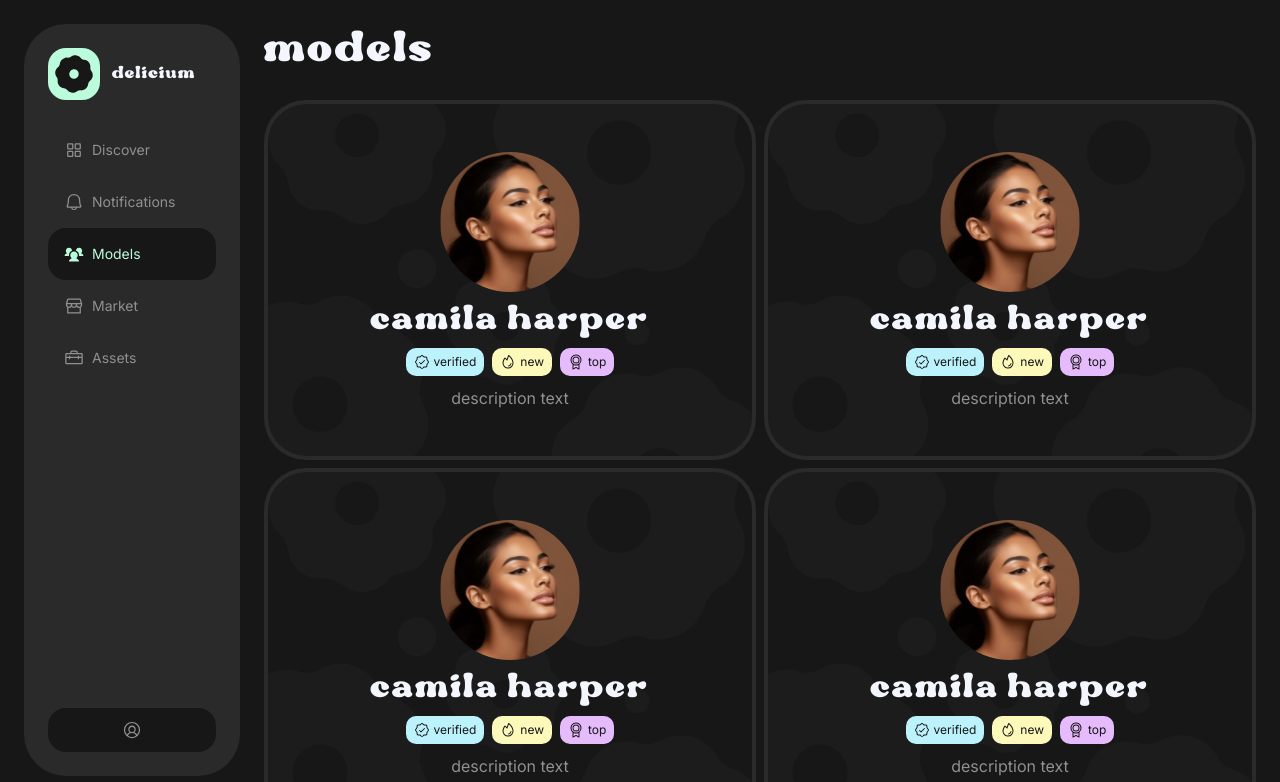
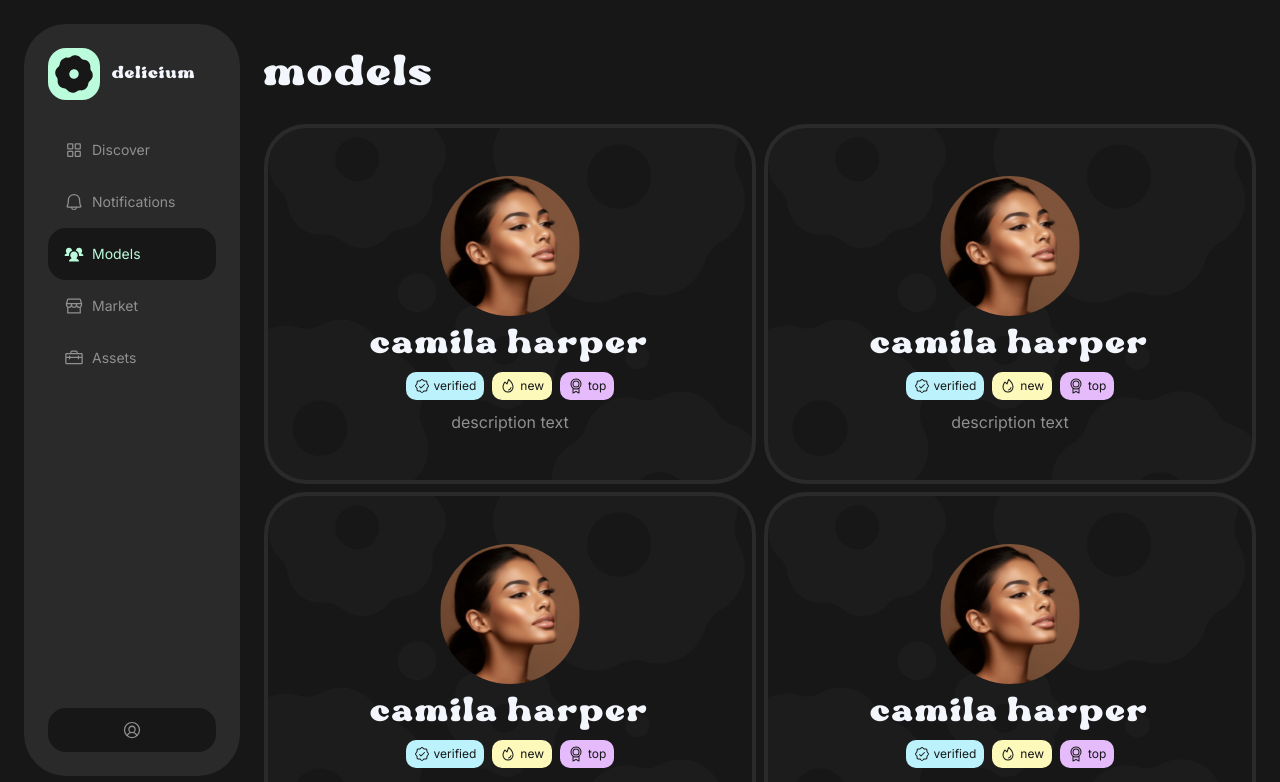
Before and after one commit to dolianich/dellicium, a React (Vite) app: page /models in a window 1280 px wide. Shown: the top 782 px of the page. Built offline with nearby package versions, Linux system fonts and the light colour scheme.

Commit message:
Finished ModelsPage

```diff
--- a/src/components/Title/Title.module.css
+++ b/src/components/Title/Title.module.css
@@ -6,7 +6,7 @@
     letter-spacing: 2.4px;
     color: var(--white);
     font-weight: 400;
-    margin-top: 0;
+    margin-top: 24px;
     margin-left: 0;
     margin-right: 0;
     margin-bottom: 24px;
```
